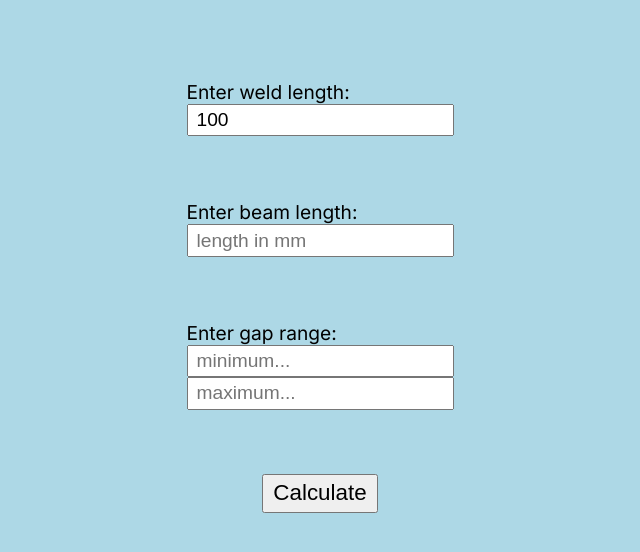
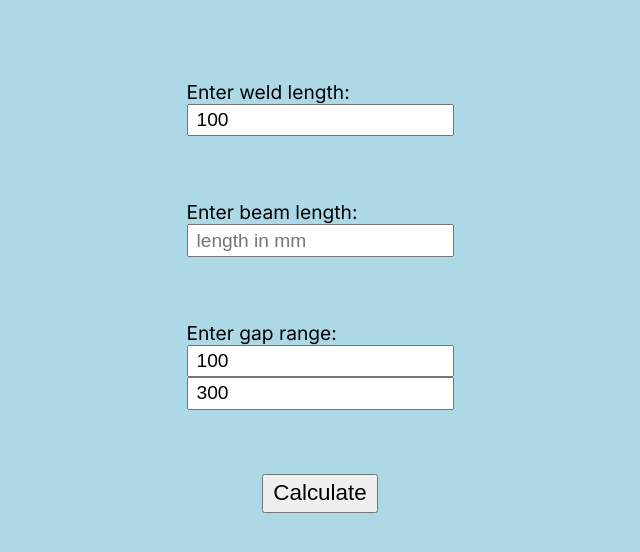
Before and after one commit to RonnieTz/weldspacing, a Next.js app: page / in a window 1280 px wide. Shown: the top 552 px of the page, without its empty margins (320-960 px from the left). Built offline with nearby package versions, Linux system fonts and the light colour scheme.

Commit message:
set default for gaps and round result numbers

```diff
--- a/app/components/ExpandWindow.tsx
+++ b/app/components/ExpandWindow.tsx
@@ -1,7 +1,6 @@
 'use client';
 
 import Accordion from '@mui/material/Accordion';
-import AccordionActions from '@mui/material/AccordionActions';
 import AccordionSummary from '@mui/material/AccordionSummary';
 import AccordionDetails from '@mui/material/AccordionDetails';
 import ExpandMoreIcon from '@mui/icons-material/ExpandMore';
@@ -20,7 +19,7 @@ const ExpandWindow = ({ title, spaceList }: Props) => {
       </AccordionSummary>
       <AccordionDetails>
         {spaceList.map((space, index) => (
-          <div key={space}>{`${index + 1}: ${space} mm`}</div>
+          <div key={space}>{`${index + 1}: ${Math.round(space)} mm`}</div>
         ))}
       </AccordionDetails>
     </Accordion>
--- a/app/components/Form.tsx
+++ b/app/components/Form.tsx
@@ -5,8 +5,8 @@ import ExpandWindow from './ExpandWindow';
 const Form = () => {
   const [beamLength, setBeamLength] = useState<string | ''>('');
   const [weldLength, setWeldLength] = useState<string | ''>('100');
-  const [gapMinimum, setGapMinimum] = useState<string | ''>('');
-  const [gapMaximum, setGapMaximum] = useState<string | ''>('');
+  const [gapMinimum, setGapMinimum] = useState<string | ''>('100');
+  const [gapMaximum, setGapMaximum] = useState<string | ''>('300');
   const [results, setResults] = useState<
     { gap: number; numberOfWelds: number; spaceList: number[] }[]
   >([]);
```
